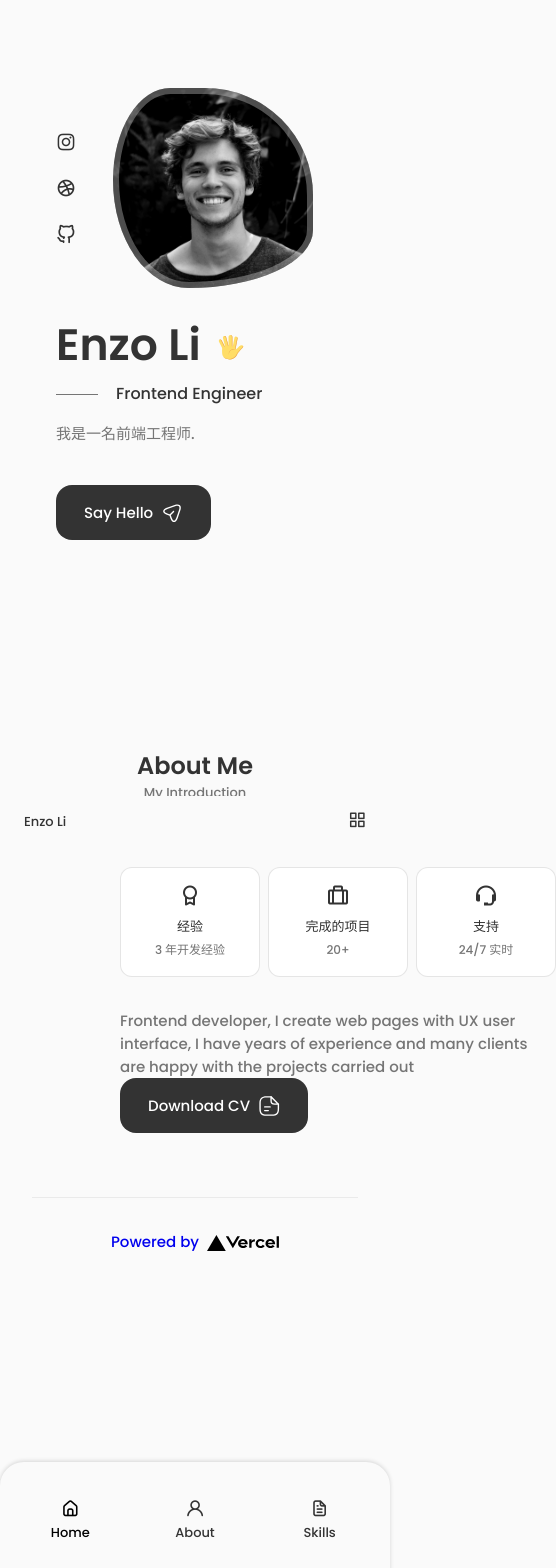
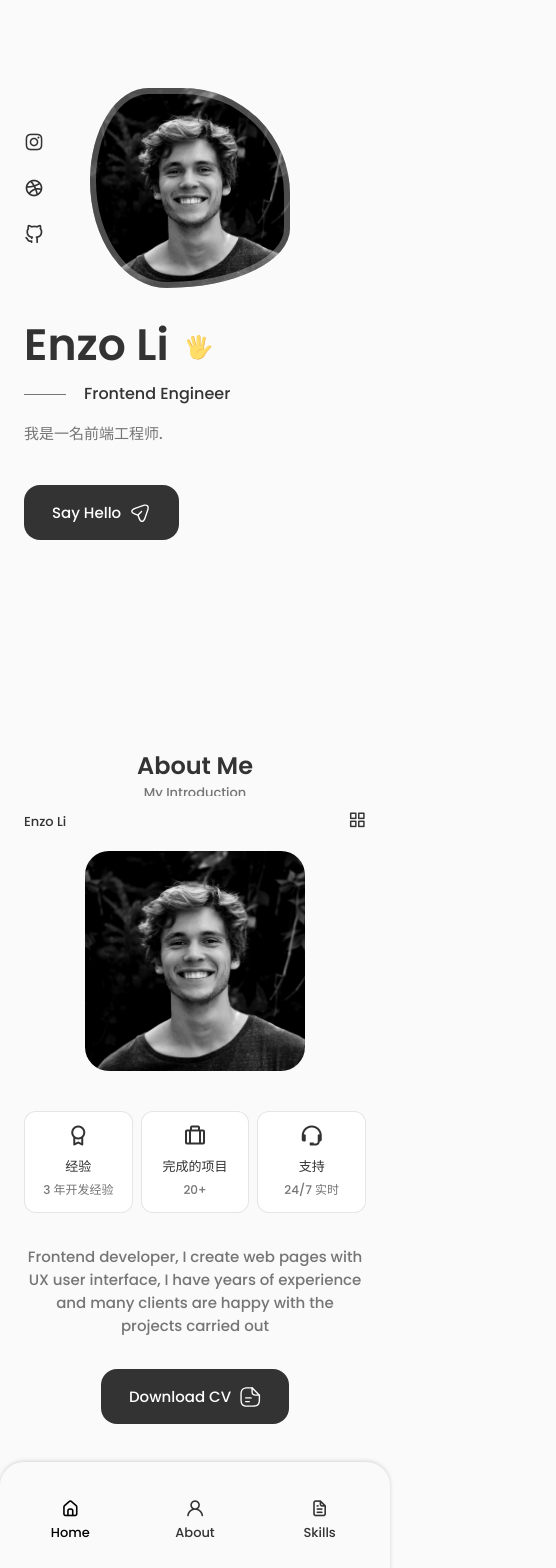
Before and after one commit to Eynzof/portfolio, a Next.js app: page / in a window 390 px wide. Shown: the top 1568 px of the page, 556 px wide, since content can reach past the window. Before the commit the page ends 1285 px from the top, so only its background shows below. Built offline with nearby package versions, Linux system fonts and the light colour scheme.

Commit message:
responsive adjustment

```diff
--- a/pages/index.tsx
+++ b/pages/index.tsx
@@ -6,9 +6,9 @@
 import About from "../src/components/about/About";
 export default function Index() {
     return (
-        <div className={styles.container}>
+        <div >
             <Head>
-                <title>Create Next App</title>
+                <title>Enzo&apos;s Portfolio</title>
                 <meta name="description" content="Generated by create next app"/>
                 <link rel="icon" href="/favicon.ico"/>
                 <link href='https://unpkg.com/boxicons@2.1.4/css/boxicons.min.css' rel='stylesheet'/>
--- a/src/components/about/About.tsx
+++ b/src/components/about/About.tsx
@@ -12,9 +12,9 @@
 
                 <div className={`${styles.about__container} container grid`}>
                     <img src={AboutImg.src} alt="" className={styles.about__img}/>
-                    <div className="about__data">
+                    <div className={styles.about__data}>
                         <Info/>
-                        <p className="about__description">Frontend developer, I create web pages with UX user interface,
+                        <p className={styles.about__description}>Frontend developer, I create web pages with UX user interface,
                             I have years of experience and many clients are happy with the projects carried out</p>
 
                         <a href='/John-Cv.pdf' className="button button__flex">Download CV <svg
--- a/src/components/about/about.module.css
+++ b/src/components/about/about.module.css
@@ -38,3 +38,53 @@
 .about__subtitle {
     font-size: var(--smaller-font-size);
 }
+
+.about__description {
+    padding: 0 4rem 0 0;
+    margin-bottom: var(--mb-2);
+}
+
+/*=============== BREAKPOINTS ===============*/
+@media screen and (max-width: 992px) {
+    .about__container {
+        grid-template-columns: 1fr;
+        row-gap: 2.5rem;
+    }
+
+    .about__img {
+        width: 220px;
+    }
+
+    .about__box {
+        padding: 0.75rem 0.5rem;
+    }
+
+    .about__data {
+        text-align: center;
+    }
+
+    .about__info {
+        justify-content: center;
+    }
+
+    .about__description {
+        padding: 0 5rem;
+        margin-bottom: 2rem;
+    }
+}
+
+@media screen and (max-width: 576px) {
+    .about__info {
+        grid-template-columns: repeat(3, 1fr);
+    }
+
+    .about__description {
+        padding: 0;
+    }
+}
+
+@media screen and (max-width: 350px) {
+    .about__info {
+        grid-template-columns: repeat(2, 1fr);
+    }
+}
--- a/src/styles/globals.css
+++ b/src/styles/globals.css
@@ -175,8 +175,15 @@
 }
 
 @media screen and (max-width: 768px) {
+    body {
+        margin: 0 0 var(--header-height) 0;
+    }
     .section {
         padding: 2rem 0 4rem;
+    }
+
+    .section__subtitle {
+        margin-bottom: var(--mb-3);
     }
 
 }
@@ -194,31 +201,3 @@
         margin-right: var(--mb-1);
     }
 }
-
-/*html,*/
-/*body {*/
-/*    padding: 0;*/
-/*    margin: 0;*/
-/*    font-family: -apple-system, BlinkMacSystemFont, Segoe UI, Roboto, Oxygen,*/
-/*    Ubuntu, Cantarell, Fira Sans, Droid Sans, Helvetica Neue, sans-serif;*/
-/*}*/
-
-/*a {*/
-/*    color: inherit;*/
-/*    text-decoration: none;*/
-/*}*/
-
-/** {*/
-/*    box-sizing: border-box;*/
-/*}*/
-
-/*@media (prefers-color-scheme: dark) {*/
-/*    html {*/
-/*        color-scheme: dark;*/
-/*    }*/
-
-/*    body {*/
-/*        color: white;*/
-/*        background: black;*/
-/*    }*/
-/*}*/
```
